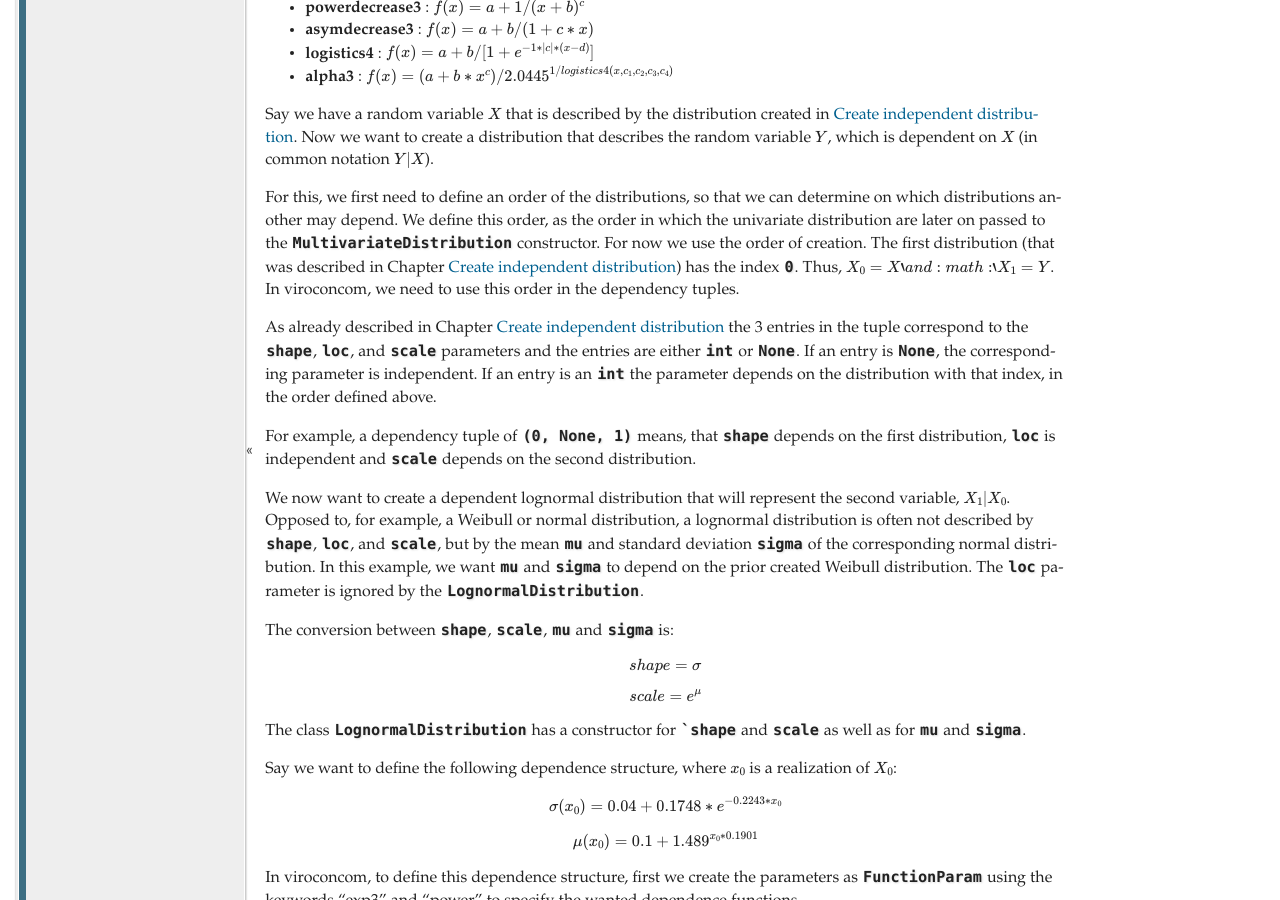
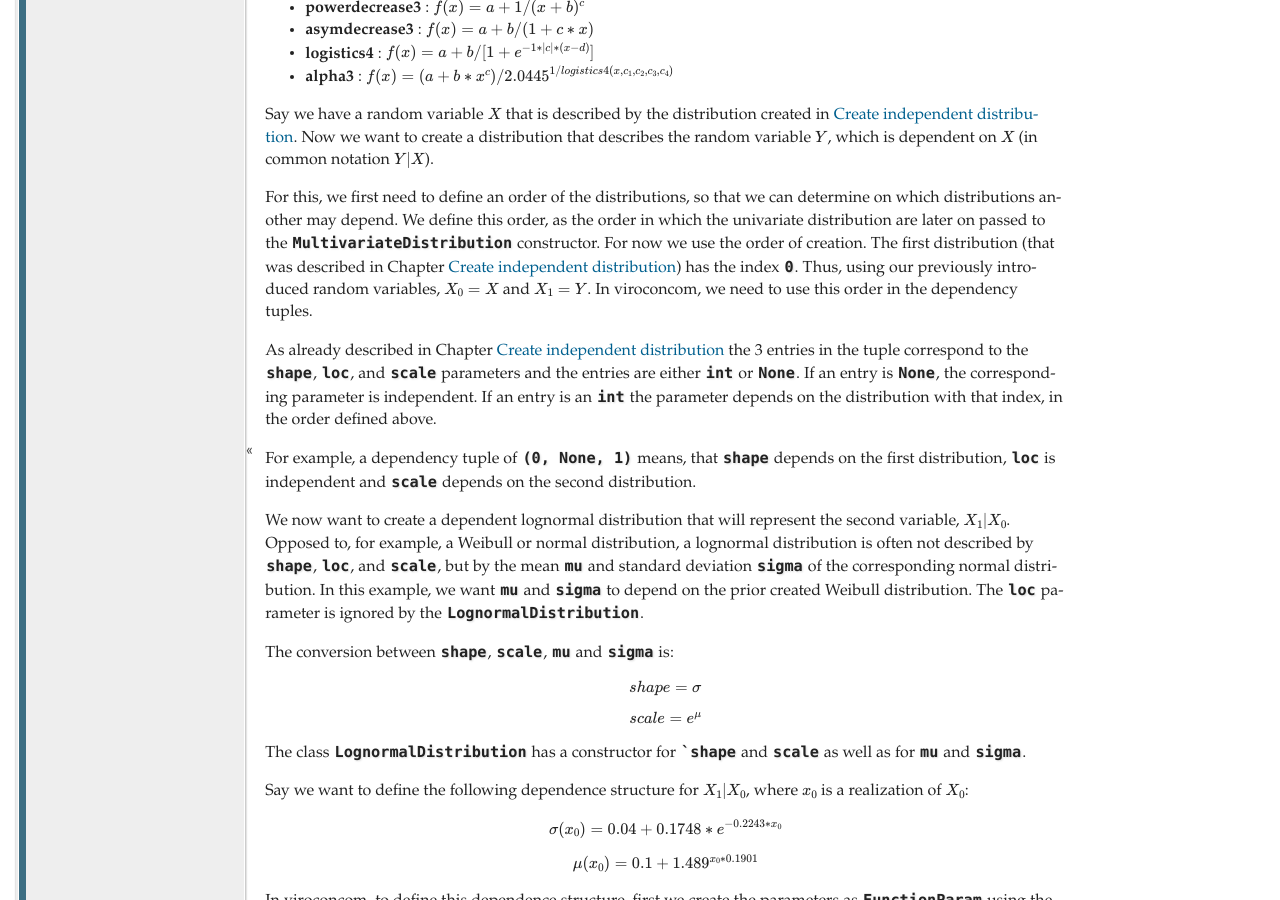
Before and after one commit to virocon-organization/virocon, a Sphinx documentation site: the page built from docs/jointdistribution_and_contours.rst, in a window 1280 px wide and 900 px high, scrolled down 2178 px. Built offline with Sphinx 7.4.7, drawn with Linux system fonts in a browser that asks for light colours.

Commit message:
Clarify.

````diff
--- a/docs/jointdistribution_and_contours.rst
+++ b/docs/jointdistribution_and_contours.rst
@@ -132,9 +132,9 @@ can determine on which distributions another may depend. We define this order,
 as the order in which the univariate distribution are later on passed to
 the :class:`~viroconcom.distributions.MultivariateDistribution` constructor.
 For now we use the order of creation. The first distribution (that was described in
-Chapter :ref:`create-independent-dist`) has the index ``0``. Thus,
-:math:`X_0=X`and :math:`X_1=Y`. In viroconcom, we need to use this order in
-the dependency tuples.
+Chapter :ref:`create-independent-dist`) has the index ``0``. Thus, using our
+previously introduced random variables, :math:`X_0=X` and :math:`X_1=Y`.
+In viroconcom, we need to use this order in the dependency tuples.
 
 As already described in Chapter :ref:`create-independent-dist` the 3 entries in the
 tuple correspond to the ``shape``, ``loc``,  and ``scale`` parameters and the
@@ -166,8 +166,8 @@ The conversion between ``shape``, ``scale``, ``mu`` and ``sigma`` is:
 The class :class:`~viroconcom.distribution.LognormalDistribution` has a
 constructor for ```shape`` and ``scale`` as well as for ``mu`` and ``sigma``.
 
-Say we want to define the following dependence structure, where :math:`x_0` is a
-realization of :math:`X_0`:
+Say we want to define the following dependence structure for :math:`X_1|X_0`,
+where :math:`x_0` is a realization of :math:`X_0`:
 
 .. math::
     \sigma(x_0) = 0.04 + 0.1748 * e^{-0.2243 * x_0}
````
